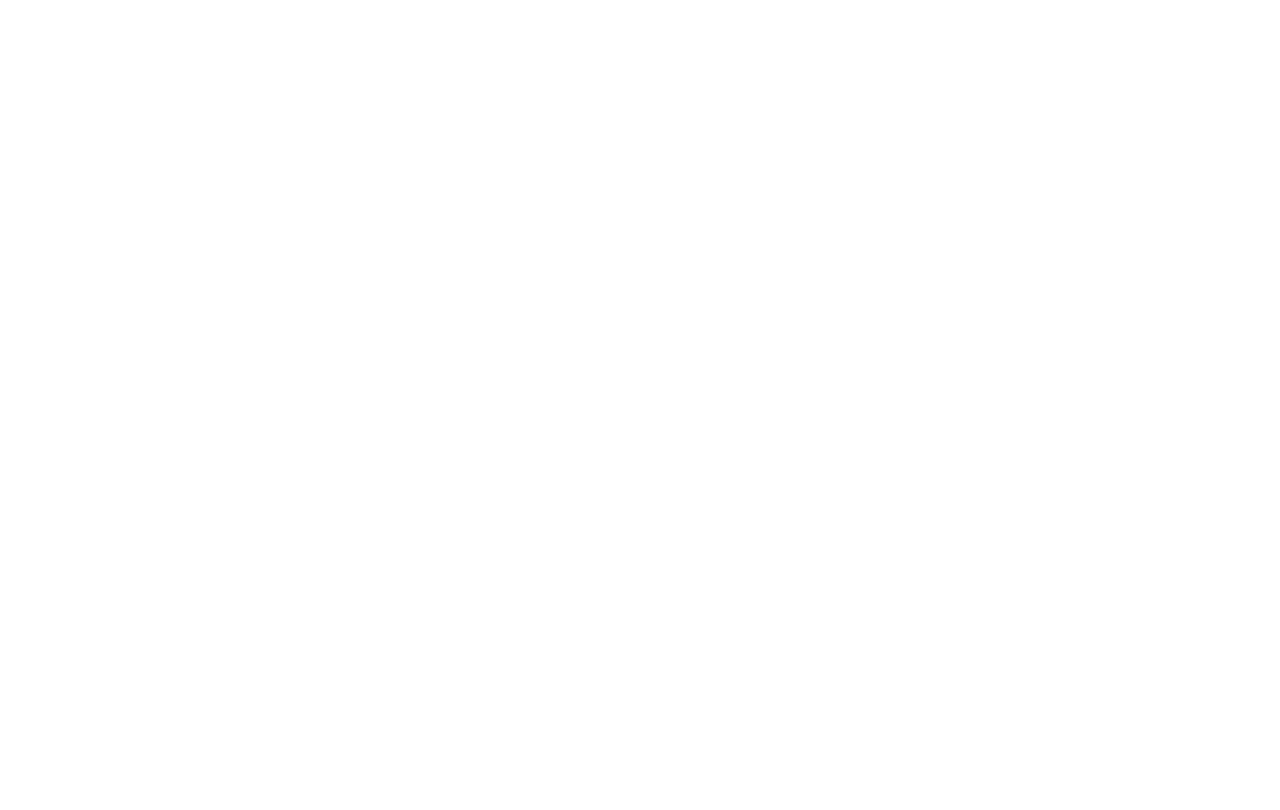
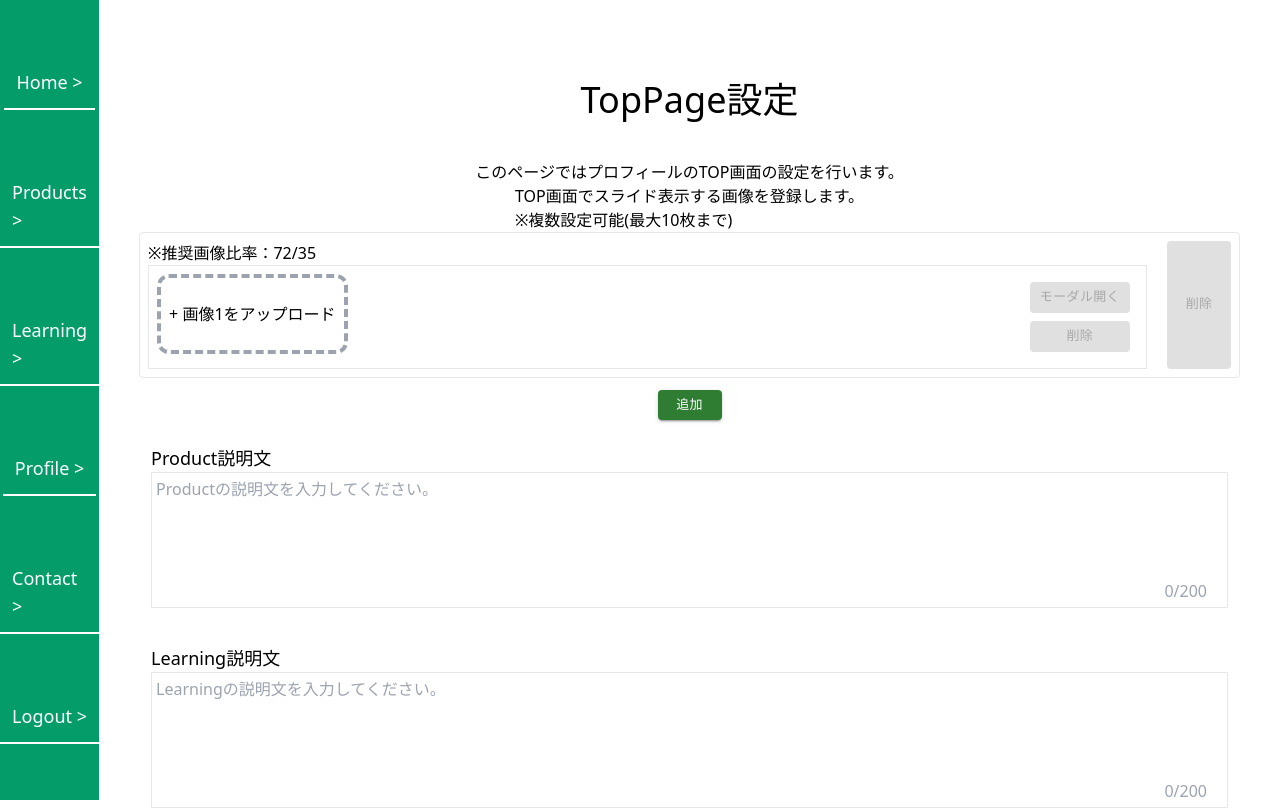
Before and after one commit to hirossan4049/my-portfolio-cms-unko, a React (Vite) app: page /top in a window 1280 px wide. Before the commit this address had no page. Shown: the top 810 px of the page. Built offline with nearby package versions, Linux system fonts and the light colour scheme.

Commit message:
update: Add dummy page for routing

```diff
--- a/src/components/SideMenu .tsx
+++ b/src/components/SideMenu .tsx
@@ -8,7 +8,7 @@
   return (
     <main className='flex'>
       <ul className='hidden sticky top-0 sm:flex flex-col items-center justify-evenly h-screen w-1/12 bg-primary text-white text-lg [&>li]:border-b-2 [&>li]:border-white [&>li]:p-3'>
-        <li><a href="/">Home {'>'}</a></li>
+        <li><a href="/top">Home {'>'}</a></li>
         <li><a href="/products">Products {'>'}</a></li>
         <li><a href="/learning">Learning {'>'}</a></li>
         <li><a href="/profile">Profile {'>'}</a></li>
--- /dev/null
+++ b/src/pages/Index.tsx
@@ -0,0 +1,14 @@
+import { useEffect } from "react";
+import { useNavigate } from "react-router-dom";
+
+const Index = () => {
+  const navigate = useNavigate()
+  useEffect(() => {
+    navigate('login')
+  }, []);
+  return (
+    <></>
+  );
+}
+
+export default Index;
--- /dev/null
+++ b/src/pages/Notfound.tsx
@@ -0,0 +1,18 @@
+import { Button } from "@mui/material";
+import { useNavigate } from "react-router-dom"
+
+const Notfound = () => {
+  const navigate = useNavigate();
+  const handleHome = () => {
+    navigate("/login");
+  };
+
+  return (
+    <div className="flex flex-col items-center justify-center w-auto h-screen gap-5">
+      <h1 className="text-6xl">404 NotFound</h1>
+      <Button size="large" variant="contained" color="success" onClick={handleHome}>HOME</Button>
+    </div>
+  )
+}
+
+export default Notfound
--- a/src/routers/Router.tsx
+++ b/src/routers/Router.tsx
@@ -6,18 +6,22 @@
 import Profile from "../pages/Profile";
 import Contact from "../pages/Contact";
 import ProductDetail from "../pages/ProductDetail";
+import Notfound from "../pages/Notfound";
+import Index from "../pages/Index";
 
 const Router = () => {
   return (
     <BrowserRouter>
       <Routes> {/*Routesで囲む*/}
-        <Route path="/" element={<TopPage />} />
+        <Route path="/" element={<Index />} />
+        <Route path="/top" element={<TopPage />} />
         <Route path="/login" element={<Login />} />
         <Route path="/products" element={<Products />} />
         <Route path="/detail" element={<ProductDetail />} />
         <Route path="/learning" element={<Learning />} />
         <Route path="/profile" element={<Profile />} />
         <Route path="/contact" element={<Contact />} />
+        <Route path="*" element={<Notfound />} />
       </Routes>
     </BrowserRouter>
   )
```
